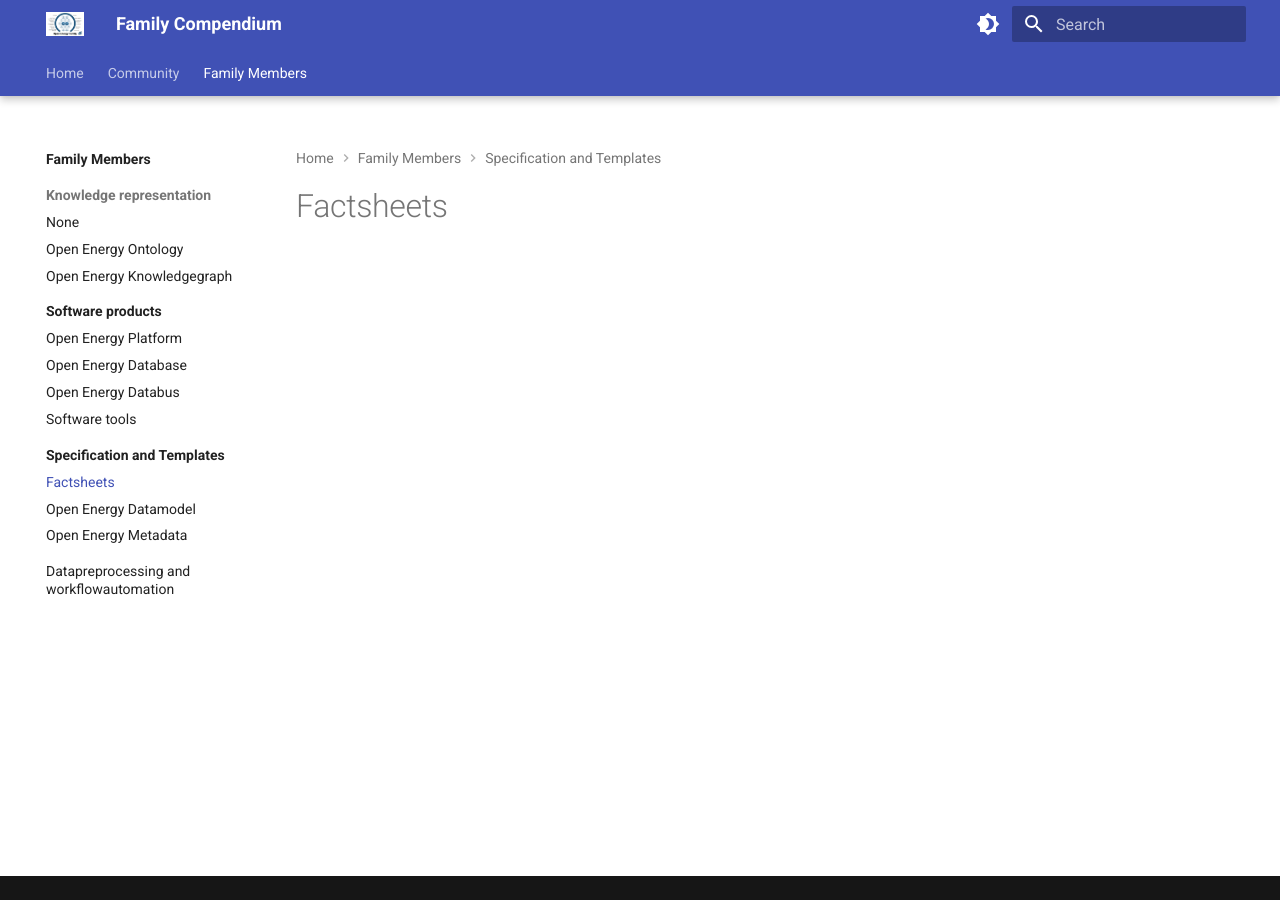
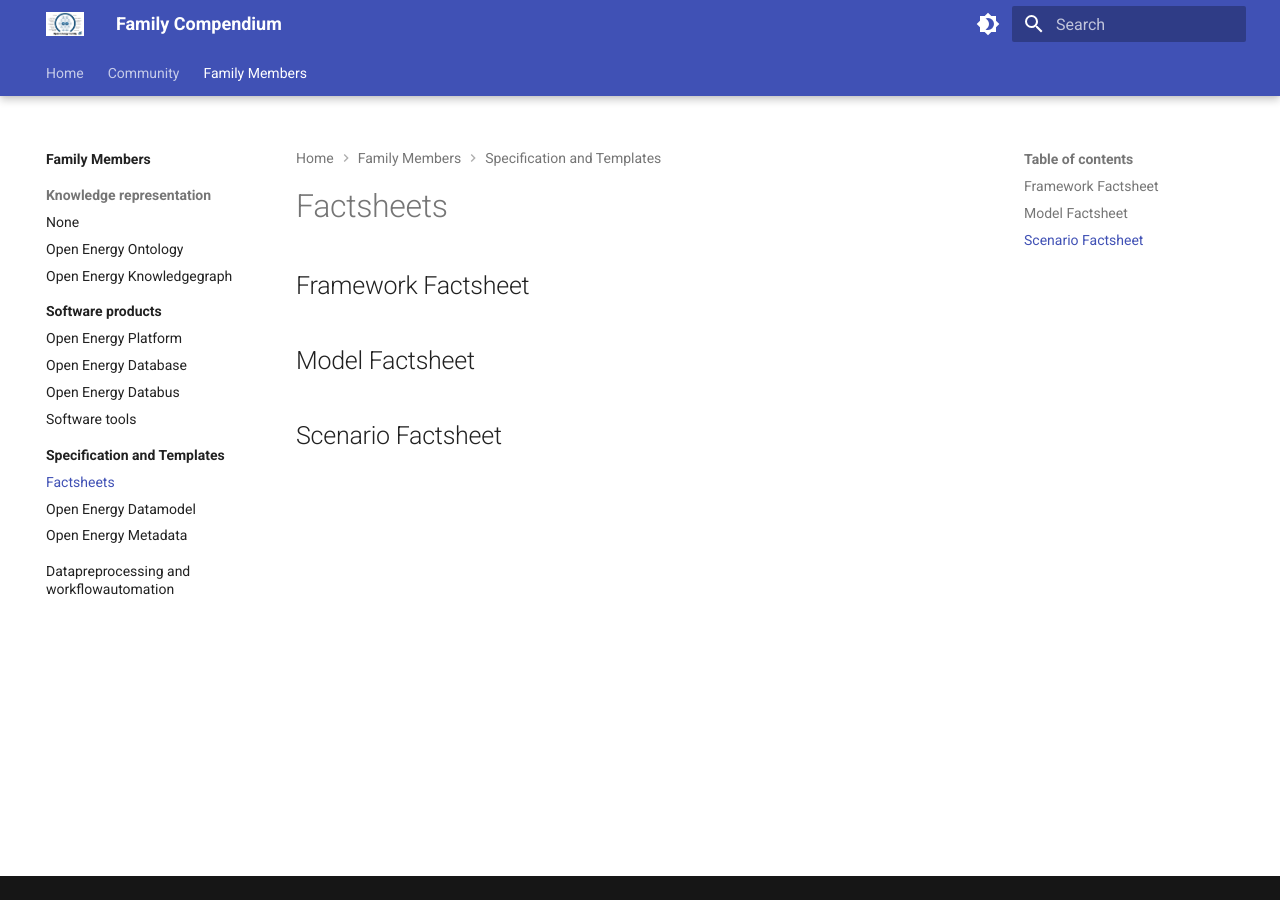
Before and after one commit to OpenEnergyPlatform/organisation, an MkDocs documentation site: the page built from compendium/family_members/templates-and-specification/factsheets.md, in a window 1280 px wide. Built offline with MkDocs 1.6.1 and Material for MkDocs 9.7.7, drawn with Linux system fonts in a browser that asks for light colours.

Commit message:
Add factsheets #52

```diff
--- a/compendium/family_members/templates-and-specification/factsheets.md
+++ b/compendium/family_members/templates-and-specification/factsheets.md
@@ -1 +1,9 @@
 # Factsheets
+
+## Framework Factsheet
+
+
+## Model Factsheet
+
+
+## Scenario Factsheet
```
